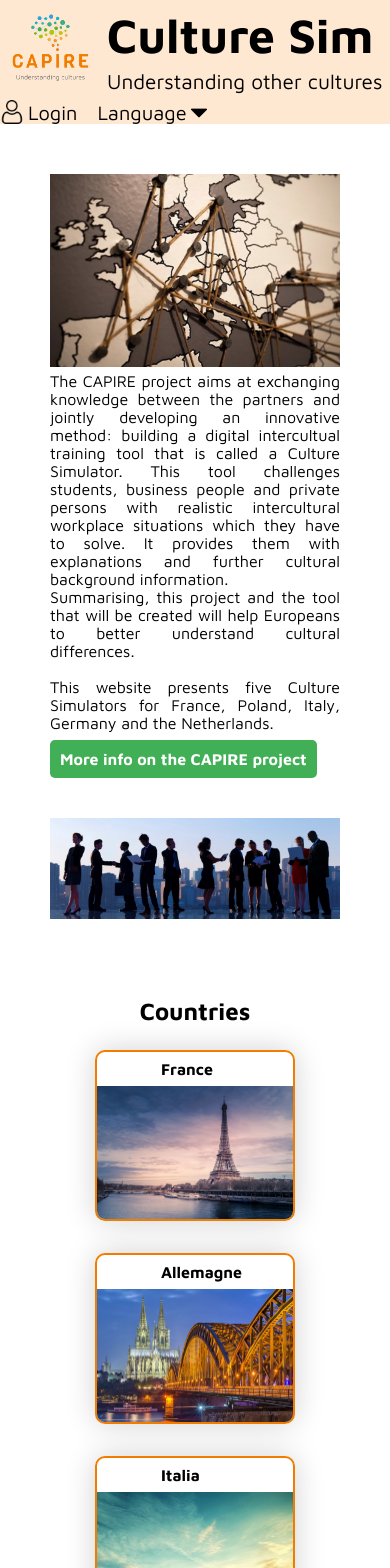
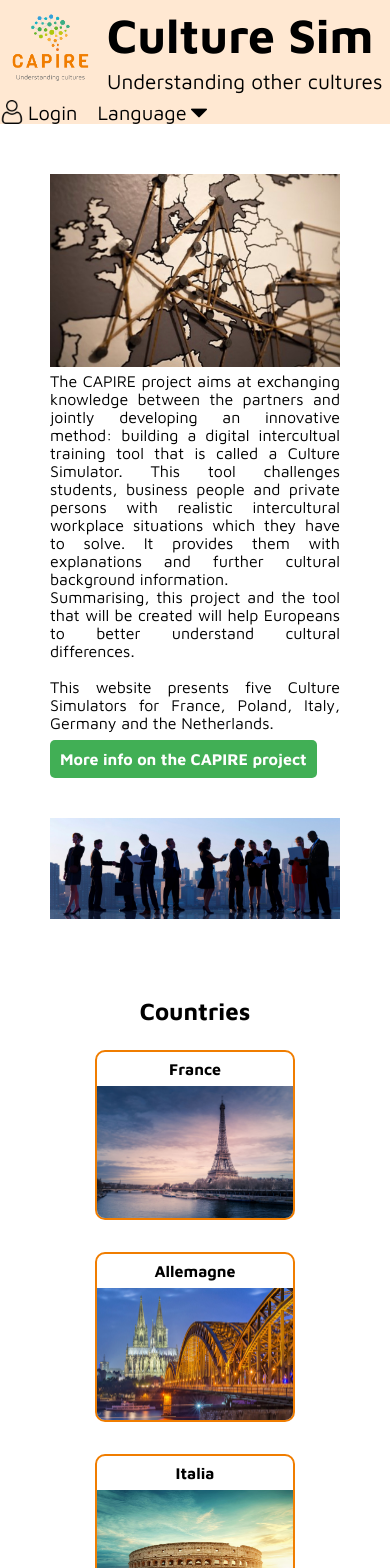
Before and after one commit to Adrien-hue/CultureSim, a React (Create React App) app: page / in a window 390 px wide. Shown: the top 1568 px of the page. Built offline with nearby package versions, Linux system fonts and the light colour scheme; a web font is replaced by a local one.

Commit message:
Revert "responsive card"
This reverts commit 389b290c005bb4c5ad1e14d95f7cebbdf54a47d1.

```diff
--- a/src/components/atoms/CountryCard/CountryCard.jsx
+++ b/src/components/atoms/CountryCard/CountryCard.jsx
@@ -2,7 +2,6 @@
 
 const CountryCard = ({name, image, ...props}) => {
     return <div className="countryCard">
-        <div className="countryCard-container">
         <div className="countryCard-title">{name}</div>
         <img
             src={require(`../../../assets/` + image)}
@@ -10,7 +9,6 @@
             className="countryCard-image"
         />
     </div>
-    </div>
 }
 
 export default CountryCard;
--- a/src/components/atoms/CountryCard/CountryCard.scss
+++ b/src/components/atoms/CountryCard/CountryCard.scss
@@ -1,9 +1,8 @@
 @import "../../../styles/_variables.scss";
 
-/*.countryCard {
-    width: 100%;
-    max-width: 200px;
-    height: auto;
+.countryCard {
+    width: 200px;
+    height: 170px;
 
     padding: 0;
     margin: 0;
@@ -26,90 +25,8 @@
     }
 
     .countryCard-image {
-        width: 100%;
-        max-width: 200px;
+        width: 200px;
         height: auto;
         overflow: hidden;
-        object-fit: cover;
-    }
-}*/
-
-*{
-    padding: 0;
-    margin: 0;
-
-    box-sizing: border-box;
-}
-
-body{
-    height: 100vh;
-    display: grid;
-    place-items: center center;
-}
-
-// img{
-//     width: 100%;
-
-//     display: block;
-
-//     border-radius: 20px;
-// }
-.countryCard{
-
-    display: grid;
-    grid-template-columns: repeat(auto-fit, minmax(400px, 1fr));
-    //padding: 20px;
-    //gap: 40px;
-
-    align-items: center;
-    box-shadow: 0 0 30px rgba(0,0,0,0.18);
-
-    //clip-path: polygon(0 0,100% 0,100% 85%, 0 100%);
-
-    width: 100%;
-    max-width: 200px;
-    height: auto;
-
-    border: 2px solid $gold_drop;
-    border-radius: 10px;
-
-    overflow: hidden;
-
-    .countryCard-title{
-
-        width: fit-content;
-        padding: 8px 4px;
-
-        font-weight: bold;
-
-        margin-left: 60px;
-
-    }
-
-    .countryCard-image{
-        width: 100%;
-        max-width: 200px;
-        height: auto;
-        overflow: hidden;
-        object-fit: cover;
-
-        display: block;
-
-
     }
 }
-
-.countryCard-container:after{
-
-    content: "";
-    height: 100%;
-    width: 100;
-
-    position: absolute;
-
-    top: 0;
-    left: 0;
-
-    border-radius: 20px;
-
-}
```
Lines whose indentation alone changed are shown as unchanged.
